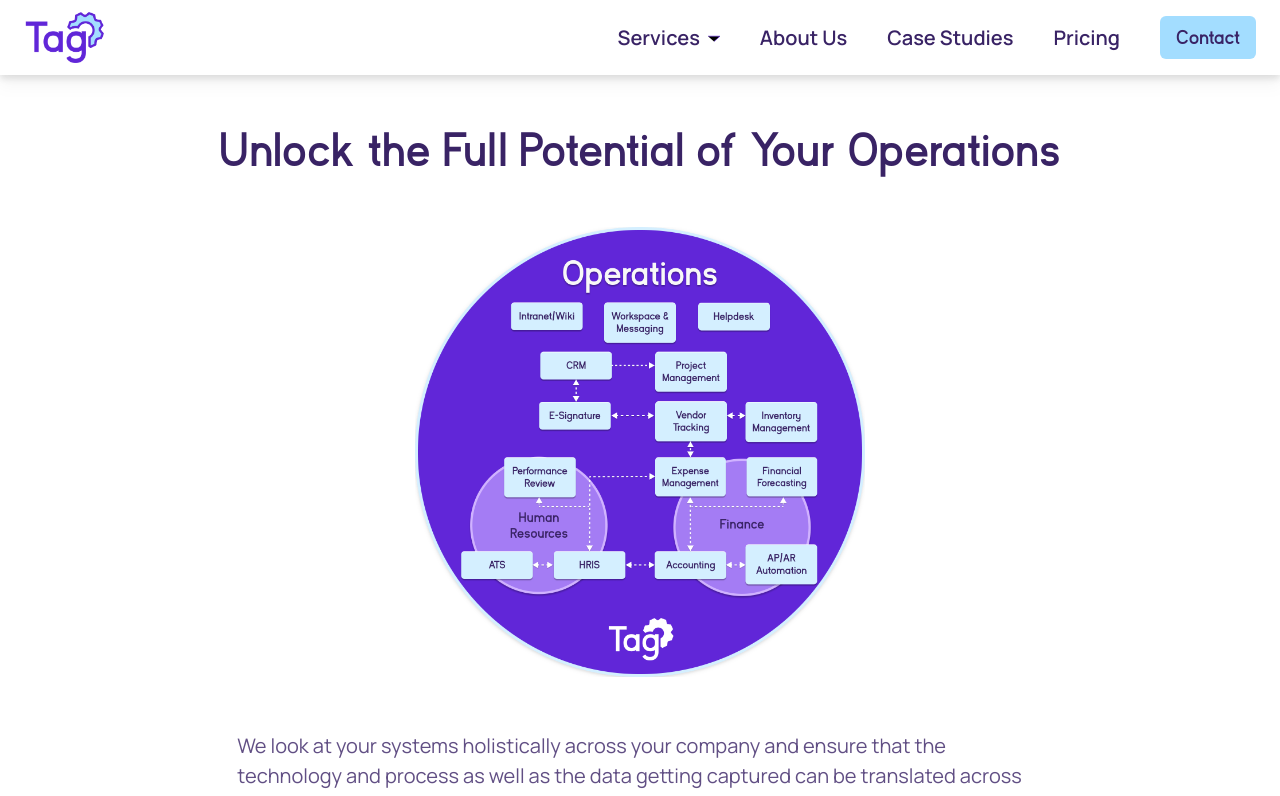
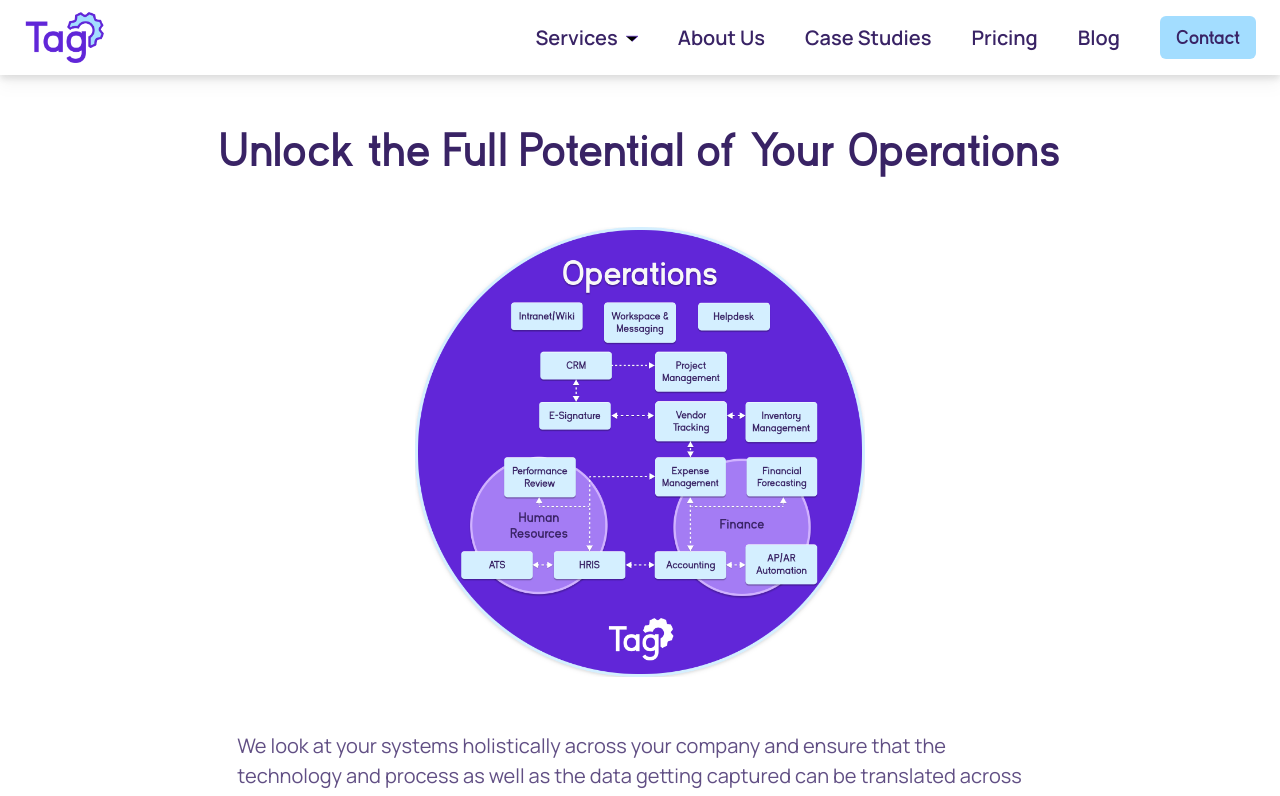
Before and after one commit to hicass/tag-ops-v3, a Next.js app: page /pricing in a window 1280 px wide. Shown: the top 796 px of the page. Built offline with nearby package versions, Linux system fonts and the light colour scheme.

Commit message:
Add blog link to the nav

```diff
--- a/src/components/Nav/Nav.tsx
+++ b/src/components/Nav/Nav.tsx
@@ -20,6 +20,7 @@ const navProps = {
     { title: 'About Us', href: '/about' },
     { title: 'Case Studies', href: '/case-studies' },
     { title: 'Pricing', href: '/pricing' },
+    { title: 'Blog', href: '/blog' },
   ],
   serviceLinks: [
     { title: 'Operations', href: '/operations' },
```
